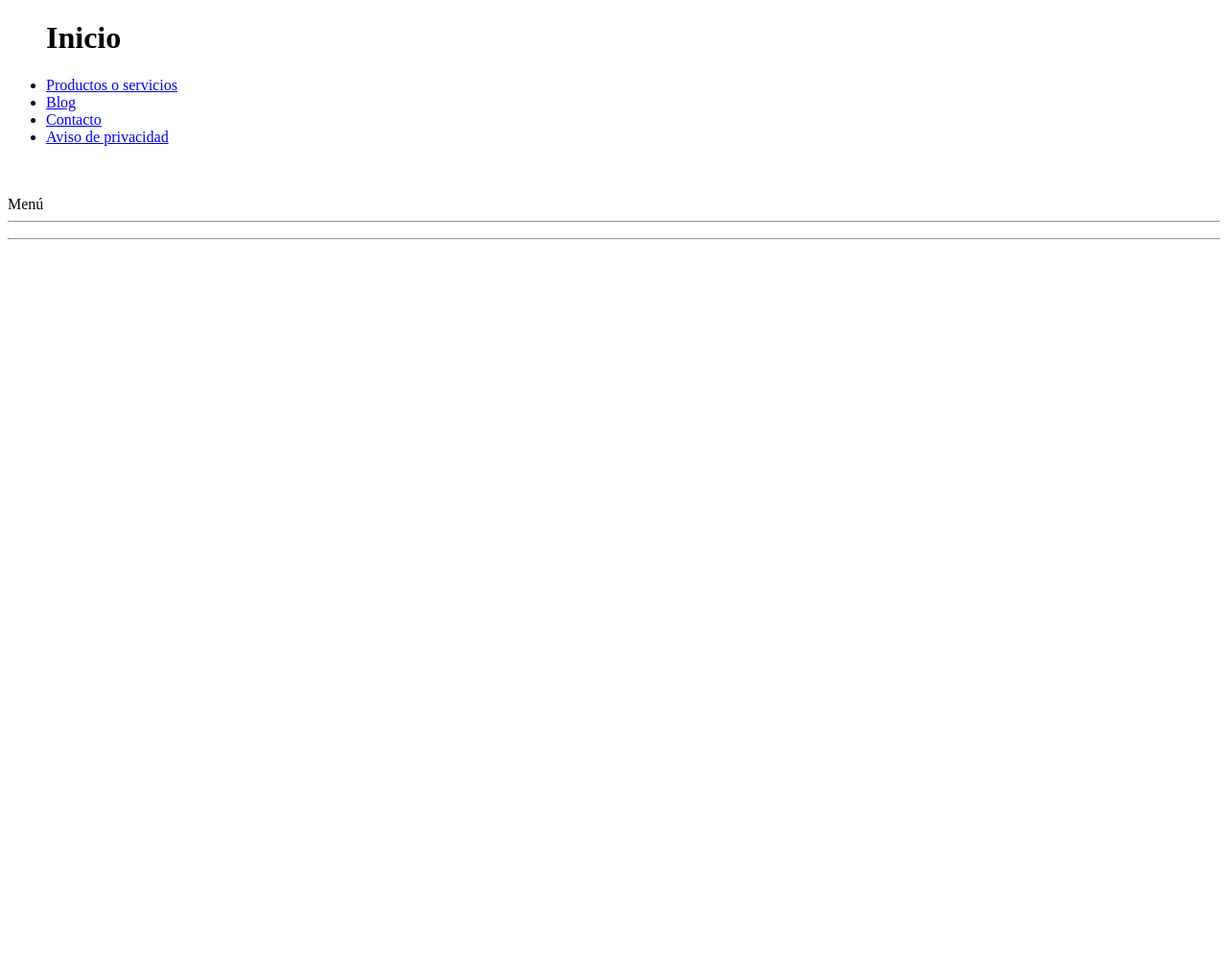
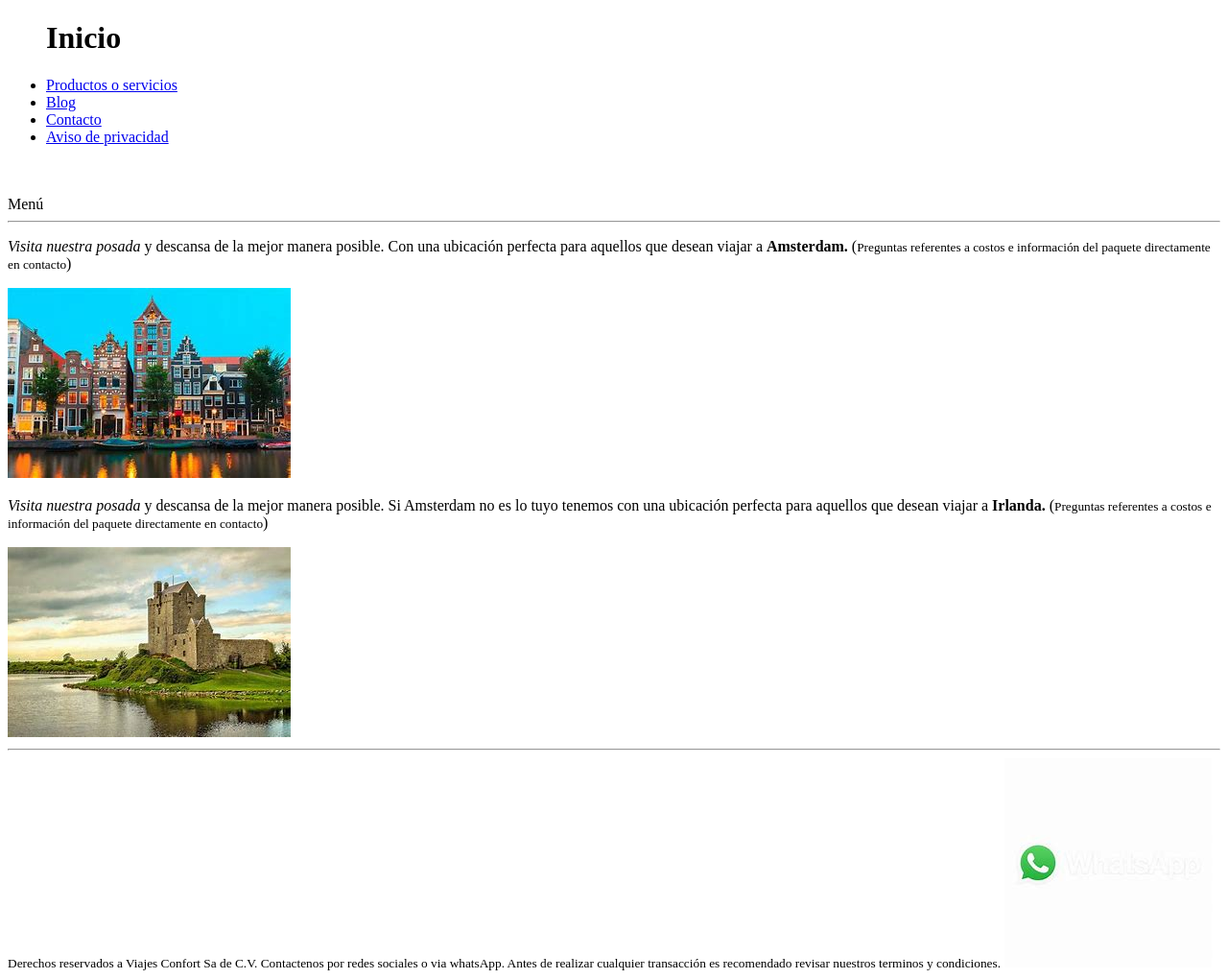
Before and after one commit to Esteban-cas/Modulo-front, a plain HTML site: page Ejercicio1/Index.html in a window 1280 px wide. Shown: the whole page at 96% size. Before the commit the page ends 800 px from the top, so only its background shows below. Drawn offline with Linux system fonts and the light colour scheme.

Commit message:
New content

```diff
--- a/Ejercicio1/Index.html
+++ b/Ejercicio1/Index.html
@@ -14,8 +14,11 @@
 <br><br>
 <header>Menú</header>
 <hr>
-<p></p>
-<p></p>
+<p><i>Visita nuestra posada</i> y descansa de la mejor manera posible. Con una ubicación perfecta para aquellos que desean viajar a <b>Amsterdam.</b> (<small>Preguntas referentes a costos e información del paquete directamente en contacto</small>)</p><img src="IMG/Pag1.jpg" alt="Posada"></img>
+
+<p><i>Visita nuestra posada</i> y descansa de la mejor manera posible. Si Amsterdam no es lo tuyo tenemos con una ubicación perfecta para aquellos que desean viajar a <b>Irlanda.</b> (<small>Preguntas referentes a costos e información del paquete directamente en contacto</small>)</p>
+<img src="IMG/Ireland.jpg" alt="Ireland"></img>
+
 <hr>
-
+<footer><small>Derechos reservados a Viajes Confort Sa de C.V. Contactenos por redes sociales o via whatsApp. Antes de realizar cualquier transacción es recomendado revisar nuestros terminos y condiciones.</small> <img src="IMG/Whats.jpg" alt="Logo"></img></footer>
 </html>
```
Also changed, not shown: Ejercicio1/IMG/Ireland.jpg (added), Ejercicio1/IMG/Pag1.jpg (added), Ejercicio1/IMG/Whats.jpg (added), Ejercicio1/IMG/Whatslogo.jpg (added).
